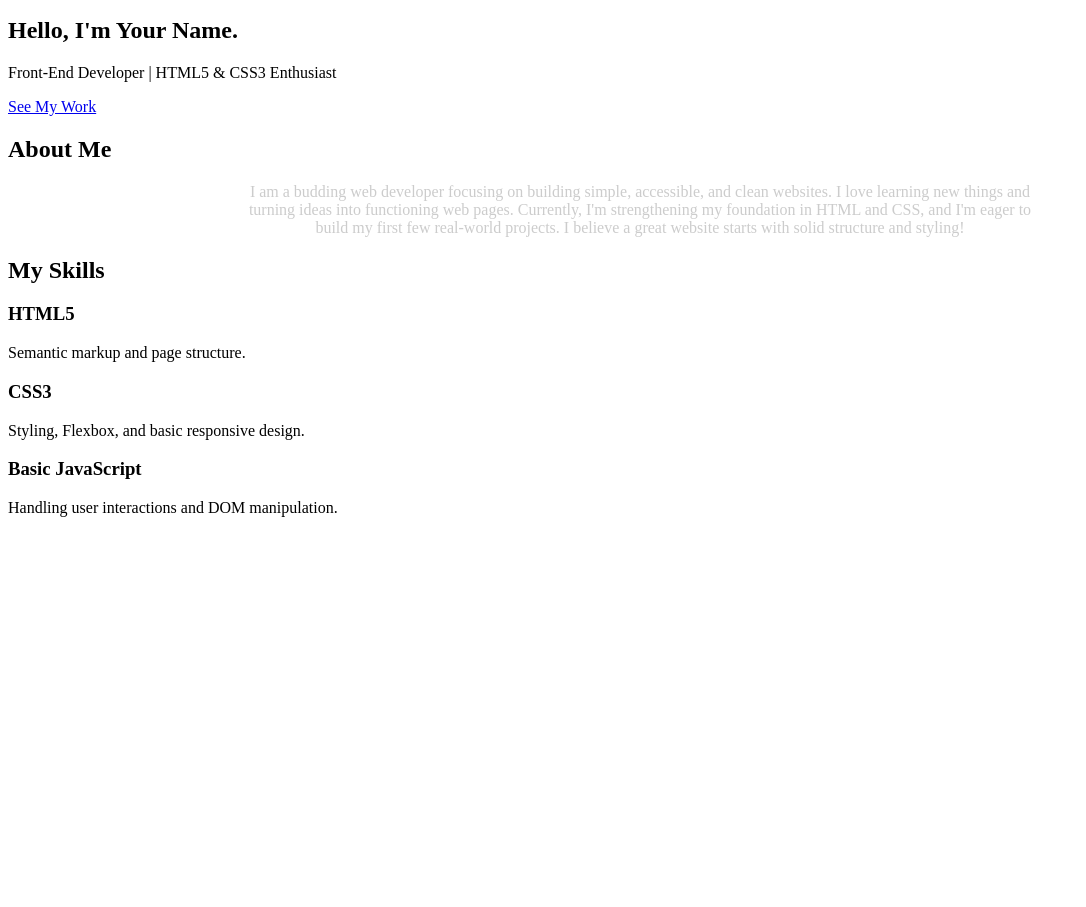
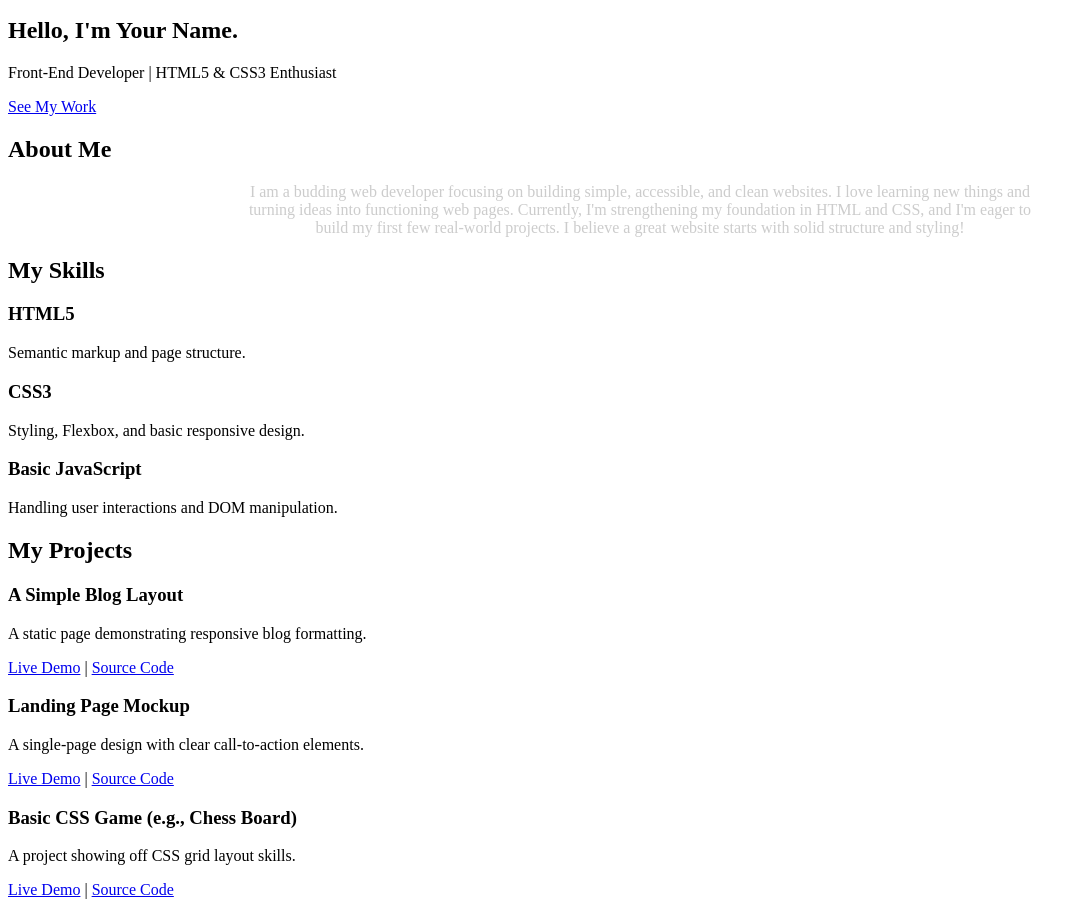
Before and after one commit to pranjal07vk/Projects, a plain HTML site: page Portfolio.html in a window 1280 px wide. Shown: the part 65-972 px from the top of the page, without its empty margins (0-1086 px from the left). Before the commit the page ends 800 px from the top, so only its background shows below. Drawn offline with Linux system fonts and the light colour scheme.

Commit message:
added project section

```diff
--- a/Portfolio.html
+++ b/Portfolio.html
@@ -61,5 +61,33 @@
             </div>
         </div>
     </section>
+
+    <section id="projects">
+        <div class="container">
+            <h2>My Projects</h2>
+            <div class="card-grid">
+
+                <div class="card">
+                    <h3>A Simple Blog Layout</h3>
+                    <p>A static page demonstrating responsive blog formatting.</p>
+                    <a href="#">Live Demo</a> | <a href="#">Source Code</a>
+                </div>
+
+
+                <div class="card">
+                    <h3>Landing Page Mockup</h3>
+                    <p>A single-page design with clear call-to-action elements.</p>
+                    <a href="#">Live Demo</a> | <a href="#">Source Code</a>
+                </div>
+
+
+                <div class="card">
+                    <h3>Basic CSS Game (e.g., Chess Board)</h3>
+                    <p>A project showing off CSS grid layout skills.</p>
+                    <a href="#">Live Demo</a> | <a href="#">Source Code</a>
+                </div>
+            </div>
+        </div>
+    </section>
 </body>
 </html>
```
